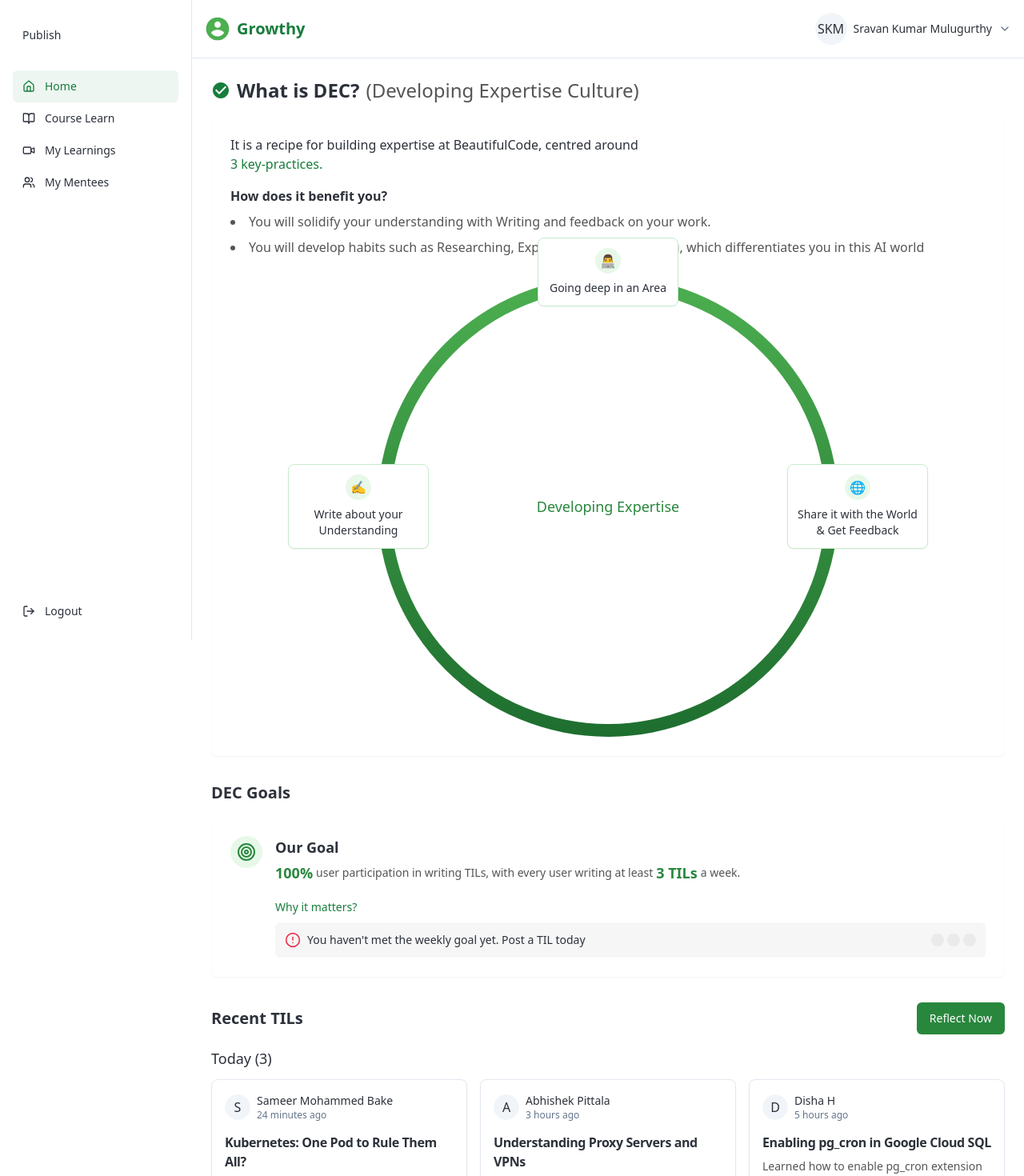
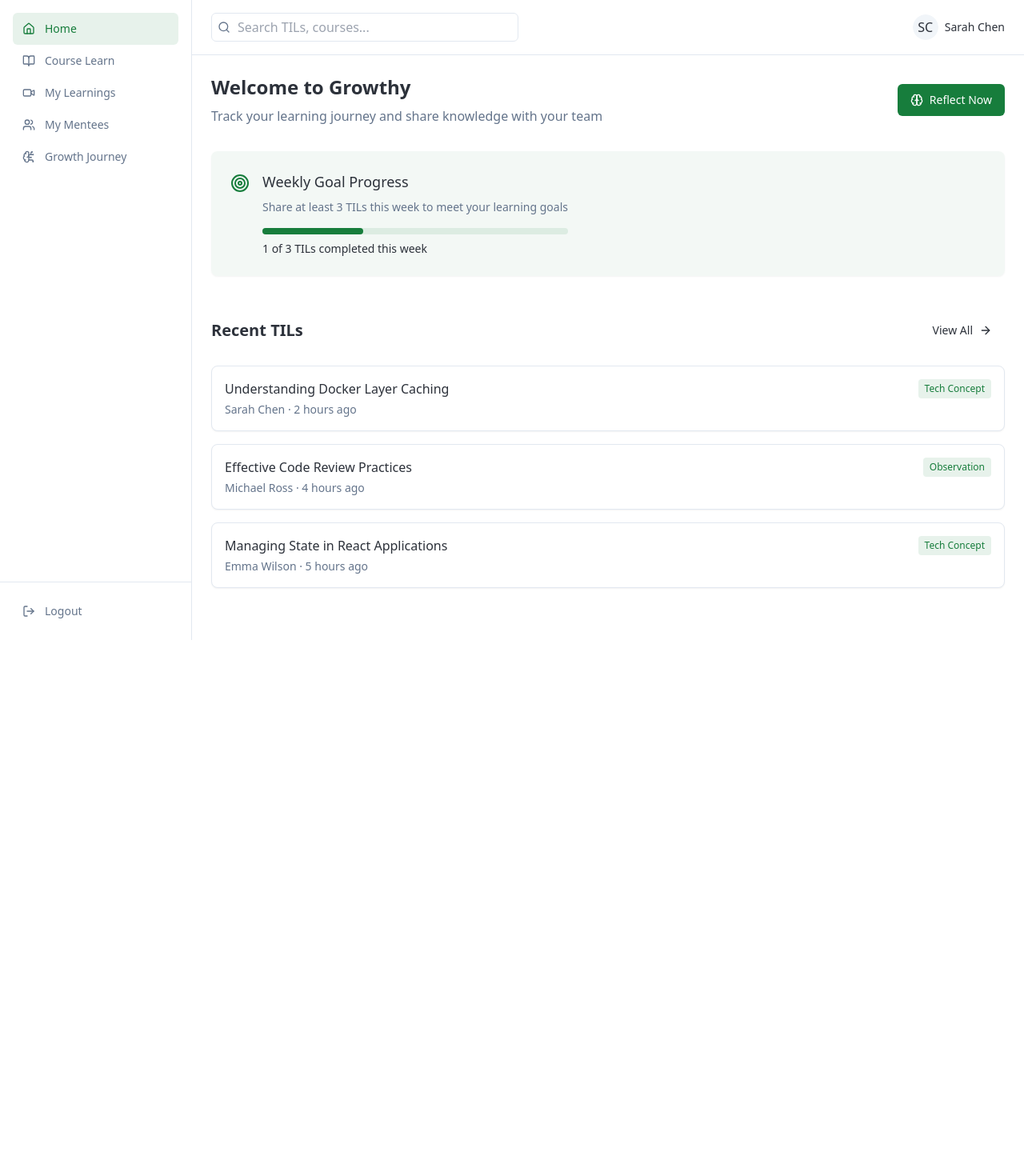
Before and after one commit to sravan9097/growthy-learn, a React (Vite) app: page / in a window 1280 px wide. Shown: the top 1470 px of the page at 80% size. After the commit the page ends 800 px from the top, so only its background shows below. Built offline with nearby package versions, Linux system fonts and the light colour scheme.

Commit message:
Refactor: Implement minimal UI for the app
This commit refactors the application to use a minimal and modern UI, removing the reliance on provided screenshots.

```diff
--- a/src/components/layout/Header.tsx
+++ b/src/components/layout/Header.tsx
@@ -1,27 +1,34 @@
 
 import React from "react";
-import { ChevronDown } from "lucide-react";
 import { Avatar, AvatarFallback, AvatarImage } from "@/components/ui/avatar";
-import { GrowthyLogo } from "@/components/ui/logo";
+import { Button } from "@/components/ui/button";
+import { Search } from "lucide-react";
 
 interface HeaderProps {
   userName?: string;
   userImage?: string;
 }
 
-export function Header({ userName = "Sravan Kumar Mulugurthy", userImage }: HeaderProps) {
+export function Header({ userName = "Sarah Chen", userImage }: HeaderProps) {
   return (
-    <header className="w-full flex items-center justify-between p-4 border-b bg-white">
-      <div className="flex items-center">
-        <GrowthyLogo />
+    <header className="w-full flex items-center justify-between px-6 py-4 border-b bg-background/95 backdrop-blur supports-[backdrop-filter]:bg-background/60">
+      <div className="relative w-96">
+        <Search className="absolute left-2 top-2.5 h-4 w-4 text-muted-foreground" />
+        <input
+          type="search"
+          placeholder="Search TILs, courses..."
+          className="w-full h-9 pl-8 pr-4 rounded-md border bg-background"
+        />
       </div>
+
       <div className="flex items-center gap-2">
-        <Avatar>
-          <AvatarImage src={userImage} alt={userName} />
-          <AvatarFallback>{userName.split(" ").map(n => n[0]).join("")}</AvatarFallback>
+        <Avatar className="h-8 w-8">
+          <AvatarImage src={userImage} />
+          <AvatarFallback>
+            {userName.split(" ").map(n => n[0]).join("")}
+          </AvatarFallback>
         </Avatar>
         <span className="text-sm font-medium">{userName}</span>
-        <ChevronDown className="h-4 w-4 text-muted-foreground" />
       </div>
     </header>
   );
--- a/src/components/layout/Layout.tsx
+++ b/src/components/layout/Layout.tsx
@@ -9,12 +9,12 @@ interface LayoutProps {
 
 export function Layout({ children }: LayoutProps) {
   return (
-    <div className="flex min-h-screen">
+    <div className="flex min-h-screen bg-background">
       <Sidebar />
-      <div className="flex flex-col flex-1">
+      <div className="flex-1 flex flex-col">
         <Header />
-        <main className="flex-1 overflow-auto">
-          <div className="p-6">{children}</div>
+        <main className="flex-1 overflow-auto p-6">
+          {children}
         </main>
       </div>
     </div>
--- a/src/components/layout/Sidebar.tsx
+++ b/src/components/layout/Sidebar.tsx
@@ -1,7 +1,7 @@
 
 import React from "react";
 import { cn } from "@/lib/utils";
-import { Home, BookOpen, Video, Users, LogOut } from "lucide-react";
+import { Home, BookOpen, Video, Users, BrainCircuit, LogOut } from "lucide-react";
 import { Link, useLocation } from "react-router-dom";
 import { Button } from "@/components/ui/button";
 
@@ -22,10 +22,10 @@ const NavItem = ({
         variant="ghost"
         className={cn(
           "w-full justify-start gap-3 px-3 font-normal",
-          isActive ? "bg-sidebar-accent text-primary font-medium" : "text-sidebar-foreground"
+          isActive ? "bg-primary/10 text-primary font-medium" : "text-muted-foreground"
         )}
       >
-        <Icon className={cn("h-5 w-5", isActive ? "text-primary" : "text-sidebar-foreground")} />
+        <Icon className={cn("h-5 w-5", isActive ? "text-primary" : "text-muted-foreground")} />
         {label}
       </Button>
     </Link>
@@ -41,17 +41,12 @@ export function Sidebar() {
     { icon: BookOpen, label: "Course Learn", path: "/courses" },
     { icon: Video, label: "My Learnings", path: "/my-learnings" },
     { icon: Users, label: "My Mentees", path: "/my-mentees" },
+    { icon: BrainCircuit, label: "Growth Journey", path: "/growth-journey" },
   ];
 
   return (
-    <div className="flex h-screen w-60 flex-col bg-sidebar-background border-r">
-      <div className="p-4">
-        <div className="py-2">
-          {/* Placeholder for Publish button if needed */}
-          <Button variant="ghost" className="w-full justify-start gap-3 px-3 font-normal text-sidebar-foreground mb-4">
-            Publish
-          </Button>
-        </div>
+    <div className="flex h-screen w-60 flex-col border-r bg-card">
+      <div className="flex-1 p-4">
         <div className="space-y-2">
           {navItems.map((item) => (
             <NavItem
@@ -65,9 +60,9 @@ export function Sidebar() {
         </div>
       </div>
 
-      <div className="mt-auto p-4">
+      <div className="p-4 border-t">
         <Link to="/logout">
-          <Button variant="ghost" className="w-full justify-start gap-3 px-3 font-normal text-sidebar-foreground">
+          <Button variant="ghost" className="w-full justify-start gap-3 px-3 font-normal text-muted-foreground">
             <LogOut className="h-5 w-5" />
             Logout
           </Button>
--- a/src/pages/HomePage.tsx
+++ b/src/pages/HomePage.tsx
@@ -1,203 +1,98 @@
 
-import React, { useState } from "react";
+import React from "react";
 import { Layout } from "@/components/layout/Layout";
-import { GoalCard, GoalAlert } from "@/components/home/GoalCard";
 import { Button } from "@/components/ui/button";
-import { TILCard, TILReactionBar } from "@/components/til/TILCard";
-import { TILDrawer } from "@/components/til/TILDrawer";
-import { DevelopingExpertiseCircle } from "@/components/home/DevelopingExpertiseCircle";
-import { ArrowLeft } from "lucide-react";
 import { Link } from "react-router-dom";
+import { Card } from "@/components/ui/card";
+import { Separator } from "@/components/ui/separator";
+import { Brain, Target, ArrowRight } from "lucide-react";
 
 export default function HomePage() {
-  const [selectedTil, setSelectedTil] = useState<any | null>(null);
-
-  // Sample TIL data
   const recentTils = [
     {
       id: 1,
-      title: "Kubernetes: One Pod to Rule Them All?",
-      content: "TIL: Defining a PodDisruptionBudget (PDB) when an HPA has both minReplicas and maxReplicas set to 1 can lead to unintended issues...",
-      author: { name: "Sameer Mohammed Bake", initials: "S" },
-      timeAgo: "24 minutes ago",
-      reactions: { thumbsUp: 0, insights: 0, confused: 0, comments: 0 }
+      title: "Understanding Docker Layer Caching",
+      author: "Sarah Chen",
+      timeAgo: "2 hours ago",
+      theme: "Tech Concept"
     },
     {
       id: 2,
-      title: "Understanding Proxy Servers and VPNs",
-      content: "Today I finally got a clear understanding of proxy servers and VPNs. A proxy server acts like a middleman...",
-      author: { name: "Abhishek Pittala", initials: "A" },
-      timeAgo: "3 hours ago",
-      reactions: { thumbsUp: 2, insights: 1, confused: 0, comments: 3 }
+      title: "Effective Code Review Practices",
+      author: "Michael Ross",
+      timeAgo: "4 hours ago",
+      theme: "Observation"
     },
     {
       id: 3,
-      title: "Enabling pg_cron in Google Cloud SQL",
-      content: "Learned how to enable pg_cron extension in Google Cloud SQL for PostgreSQL...",
-      author: { name: "Disha H", initials: "D" },
+      title: "Managing State in React Applications",
+      author: "Emma Wilson",
       timeAgo: "5 hours ago",
-      reactions: { thumbsUp: 1, insights: 0, confused: 1, comments: 2 }
+      theme: "Tech Concept"
     }
   ];
 
-  const yesterdayTils = [
-    {
-      id: 4,
-      title: "Vertex AI: Metadata Magic",
-      content: "Discovered how to effectively use Vertex AI's metadata tracking to monitor model lineage...",
-      author: { name: "Chirath R", initials: "C" },
-      timeAgo: "1 day ago",
-      reactions: { thumbsUp: 5, insights: 3, confused: 0, comments: 2 }
-    },
-    {
-      id: 5,
-      title: "Understanding GPTs and Foundational Models",
-      content: "Learned the key differences between GPTs and other foundational models in terms of training approach and capabilities...",
-      author: { name: "Geetha P", initials: "G" },
-      timeAgo: "1 day ago",
-      reactions: { thumbsUp: 3, insights: 4, confused: 1, comments: 5 }
-    }
-  ];
-
-  const exampleTilDetail = {
-    title: "Kubernetes: One Pod to Rule Them All?",
-    content: "TIL: Defining a PodDisruptionBudget (PDB) when an HPA has both minReplicas and maxReplicas set to 1 can lead to unintended issues. While a PDB is meant to ensure availability during voluntary disruptions (like node drains or rolling updates), it conflicts with the HPA's restriction of maintaining exactly one replica. If the only pod needs to be evicted or updated, the PDB will block it to preserve availability, but the HPA won't allow spinning up a second pod to compensate — causing a deadlock. This can stall maintenance tasks or deployments, making the system fragile. For a PDB to be effective, it's best to have at least two replicas so Kubernetes has room to safely manage disruptions.",
-    author: { name: "Sameer Mohammed Bake", initials: "S" },
-    timeAgo: "24 minutes ago",
-    reactions: { thumbsUp: 0, insights: 0, confused: 0, comments: 0 },
-    comments: []
-  };
-
-  const handleTilClick = (til: any) => {
-    setSelectedTil({
-      ...til,
-      comments: til.id === 2 ? [
-        {
-          author: { name: "Sandeep Pyata", initials: "S" },
-          content: "Great explanation! I was confused about this difference for a long time.",
-          timeAgo: "2 hours ago"
-        },
-        {
-          author: { name: "Chirath R", initials: "C" },
-          content: "Do you know any good VPN services that you'd recommend?",
-          timeAgo: "1 hour ago"
-        },
-        {
-          author: { name: "Abhishek Pittala", initials: "A" },
-          content: "I've had good experiences with NordVPN and ExpressVPN for personal use.",
-          timeAgo: "45 minutes ago"
-        }
-      ] : []
-    });
-  };
-
   return (
     <Layout>
-      <div>
-        <section className="mb-8">
-          <div className="flex items-center justify-between mb-4">
-            <h2 className="text-2xl font-bold flex items-center gap-2">
-              <span className="text-primary">
-                <svg width="24" height="24" viewBox="0 0 24 24" fill="none" xmlns="http://www.w3.org/2000/svg">
-                  <path d="M12 2C6.48 2 2 6.48 2 12s4.48 10 10 10 10-4.48 10-10S17.52 2 12 2zm-2 15l-5-5 1.41-1.41L10 14.17l7.59-7.59L19 8l-9 9z" fill="currentColor"/>
-                </svg>
-              </span>
-              What is DEC?
-              <span className="text-growthy-neutral-500 font-normal">(Developing Expertise Culture)</span>
-            </h2>
-          </div>
-
-          <div className="bg-white rounded-lg p-6 shadow-sm mb-6">
-            <div className="mb-4">
-              <p>It is a recipe for building expertise at BeautifulCode, centred around</p>
-              <p className="text-primary font-medium">3 key-practices.</p>
+      <div className="max-w-6xl mx-auto">
+        <section className="mb-12">
+          <div className="flex items-center justify-between mb-8">
+            <div>
+              <h1 className="text-2xl font-semibold mb-2">Welcome to Growthy</h1>
+              <p className="text-muted-foreground">Track your learning journey and share knowledge with your team</p>
             </div>
-
-            <h3 className="font-semibold mb-2">How does it benefit you?</h3>
-            <ul className="list-disc list-inside space-y-2 text-growthy-neutral-500">
-              <li>You will solidify your understanding with Writing and feedback on your work.</li>
-              <li>You will develop habits such as Researching, Experimenting and Writing, which differentiates you in this AI world</li>
-            </ul>
-
-            <div className="mt-6">
-              <DevelopingExpertiseCircle />
-            </div>
-          </div>
-        </section>
-
-        <section className="mb-8">
-          <h2 className="text-xl font-bold mb-4">DEC Goals</h2>
-          <GoalCard
-            title="Our Goal"
-            description={
-              <div className="flex items-center">
-                <span className="text-lg font-semibold text-growthy-green-500">100%</span>
-                <span className="ml-1">user participation in writing TILs, with every user writing at least</span>
-                <span className="text-lg font-semibold text-growthy-green-500 mx-1">3 TILs</span>
-                <span>a week.</span>
-              </div>
-            }
-          >
-            <div>
-              <Button variant="link" className="text-primary p-0 h-auto">
-                Why it matters?
-              </Button>
-            </div>
-            <GoalAlert message="You haven't met the weekly goal yet. Post a TIL today" />
-          </GoalCard>
-        </section>
-
-        <section className="mb-4">
-          <div className="flex justify-between items-center mb-4">
-            <h2 className="text-xl font-bold">Recent TILs</h2>
             <Link to="/reflect">
-              <Button className="bg-growthy-green-500 hover:bg-growthy-green-600">
+              <Button className="gap-2">
+                <Brain className="h-4 w-4" />
                 Reflect Now
               </Button>
             </Link>
           </div>
 
-          <div className="mb-6">
-            <h3 className="text-lg font-medium mb-3">Today (3)</h3>
-            <div className="grid grid-cols-1 md:grid-cols-3 gap-4">
-              {recentTils.map((til) => (
-                <TILCard
-                  key={til.id}
-                  title={til.title}
-                  content={til.content}
-                  author={til.author}
-                  timeAgo={til.timeAgo}
-                  onClick={() => handleTilClick(til)}
-                />
-              ))}
+          <Card className="p-6 bg-primary/5 border-none">
+            <div className="flex items-start gap-4">
+              <Target className="h-6 w-6 text-primary mt-1" />
+              <div>
+                <h2 className="text-lg font-medium mb-2">Weekly Goal Progress</h2>
+                <p className="text-sm text-muted-foreground mb-4">
+                  Share at least 3 TILs this week to meet your learning goals
+                </p>
+                <div className="h-2 bg-primary/10 rounded-full w-full">
+                  <div className="h-2 bg-primary rounded-full" style={{ width: '33%' }} />
+                </div>
+                <p className="text-sm mt-2">1 of 3 TILs completed this week</p>
+              </div>
             </div>
+          </Card>
+        </section>
+
+        <section>
+          <div className="flex items-center justify-between mb-6">
+            <h2 className="text-xl font-semibold">Recent TILs</h2>
+            <Button variant="ghost" className="gap-2">
+              View All <ArrowRight className="h-4 w-4" />
+            </Button>
           </div>
 
-          <div>
-            <h3 className="text-lg font-medium mb-3">Yesterday (17)</h3>
-            <div className="grid grid-cols-1 md:grid-cols-3 gap-4">
-              {yesterdayTils.map((til) => (
-                <TILCard
-                  key={til.id}
-                  title={til.title}
-                  content={til.content}
-                  author={til.author}
-                  timeAgo={til.timeAgo}
-                  onClick={() => handleTilClick(til)}
-                />
-              ))}
-            </div>
+          <div className="space-y-4">
+            {recentTils.map((til) => (
+              <Card key={til.id} className="p-4 hover:bg-accent/5 transition-colors cursor-pointer">
+                <div className="flex items-start justify-between">
+                  <div>
+                    <h3 className="font-medium mb-1">{til.title}</h3>
+                    <p className="text-sm text-muted-foreground">
+                      {til.author} · {til.timeAgo}
+                    </p>
+                  </div>
+                  <span className="text-xs bg-primary/10 text-primary px-2 py-1 rounded">
+                    {til.theme}
+                  </span>
+                </div>
+              </Card>
+            ))}
           </div>
         </section>
       </div>
-
-      {selectedTil && (
-        <TILDrawer
-          isOpen={!!selectedTil}
-          onClose={() => setSelectedTil(null)}
-          til={selectedTil}
-        />
-      )}
     </Layout>
   );
 }
```
